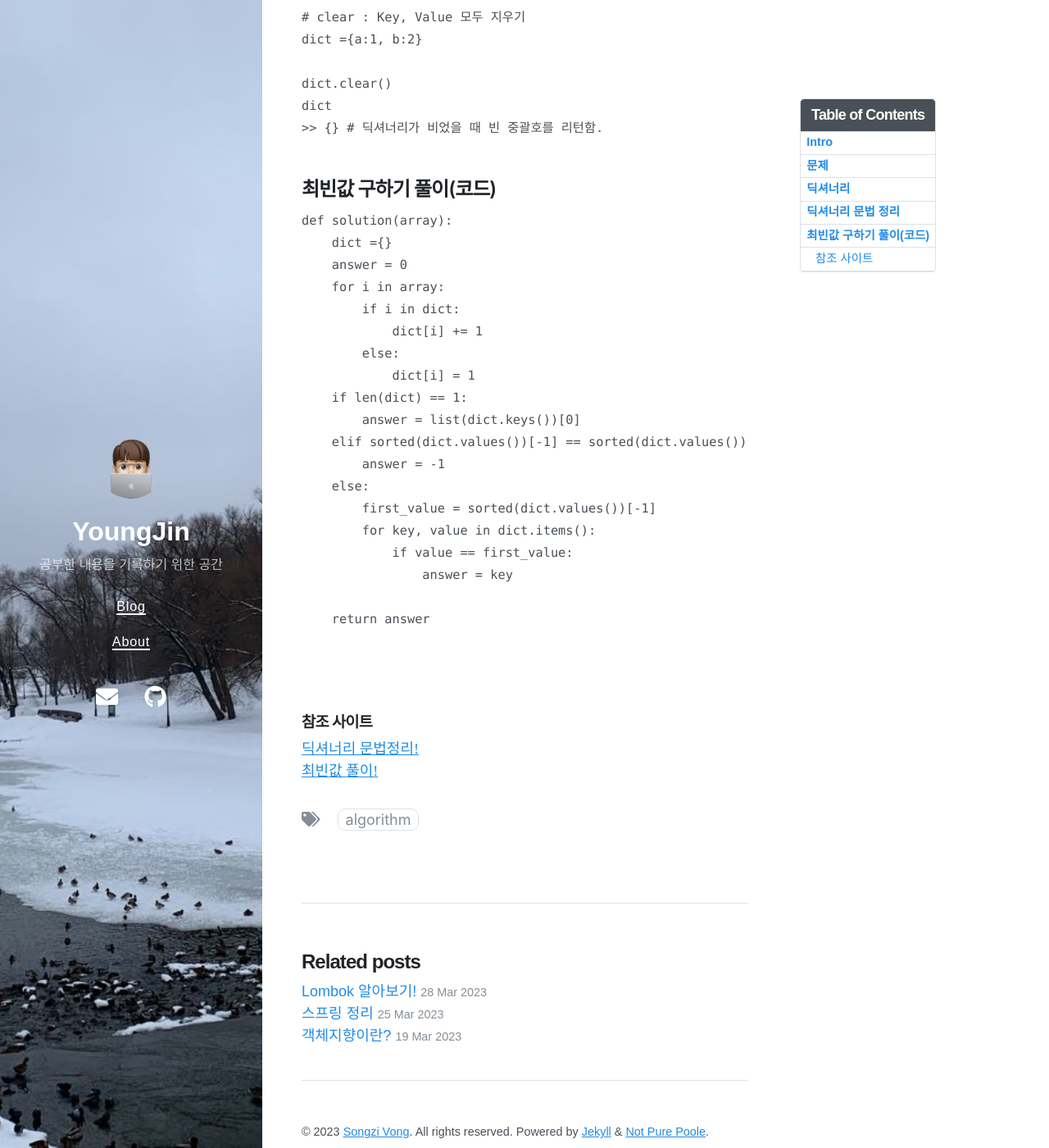
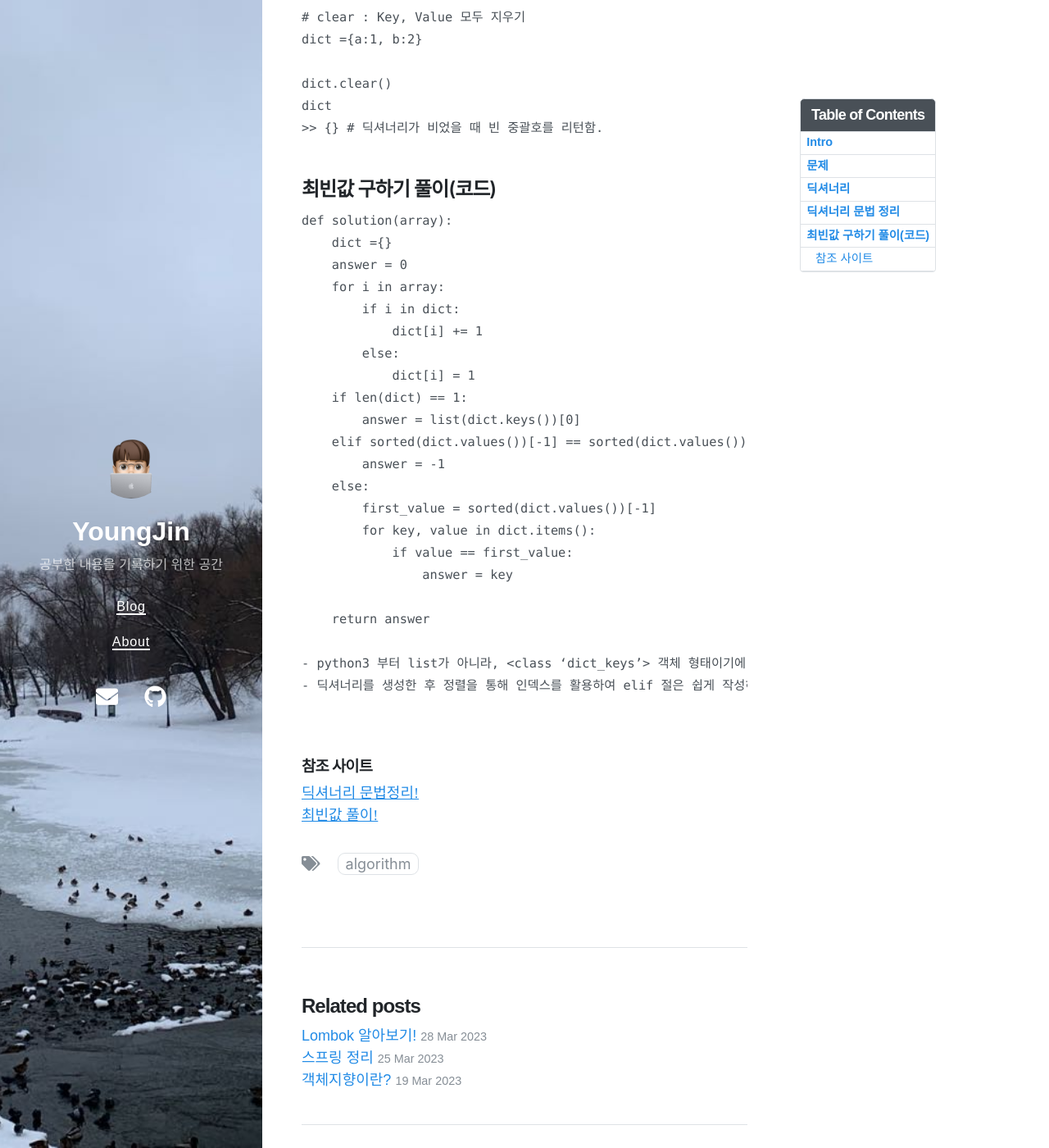
Before and after one commit to parkyoungjiin/parkyoungjiin.github.io, a Jekyll site: the page built from _posts/2023-03-30-최빈값 구하기(programmers).md, in a window 1280 px wide and 1400 px high, scrolled down 2182 px. Shown: the whole window at 82% size. Built offline with Jekyll 4.4.1, drawn with Linux system fonts in a browser that asks for light colours; nearby versions of some CDN libraries.

Commit message:
Update 2023-03-30-최빈값 구하기(programmers).md

````diff
--- a/_posts/2023-03-30-최빈값 구하기(programmers).md
+++ b/_posts/2023-03-30-최빈값 구하기(programmers).md
@@ -108,6 +108,8 @@ def solution(array):
 
     return answer
 
+- python3 부터 list가 아니라, <class ‘dict_keys’> 객체 형태이기에 list로 감싸야지만 리스트형태로 접근이 가능하다.
+- 딕셔너리를 생성한 후 정렬을 통해 인덱스를 활용하여 elif 절은 쉽게 작성하였지만, 최빈값 key값을 뽑아내는 것을 하지 못했는데, 파이썬 문법이 아직 부족하여 풀이를 하지 못했다.
 
 ```
 ### 참조 사이트
````
